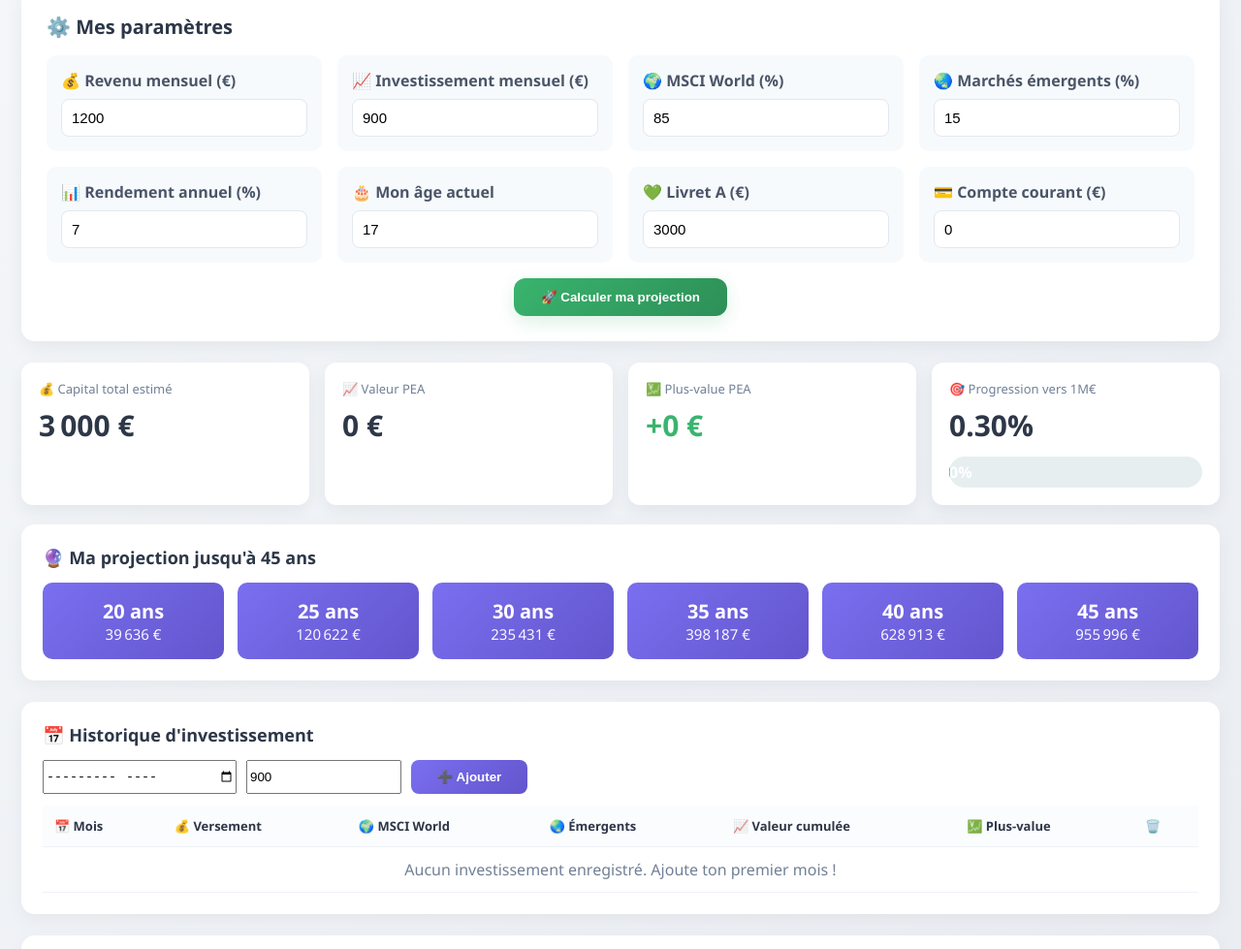
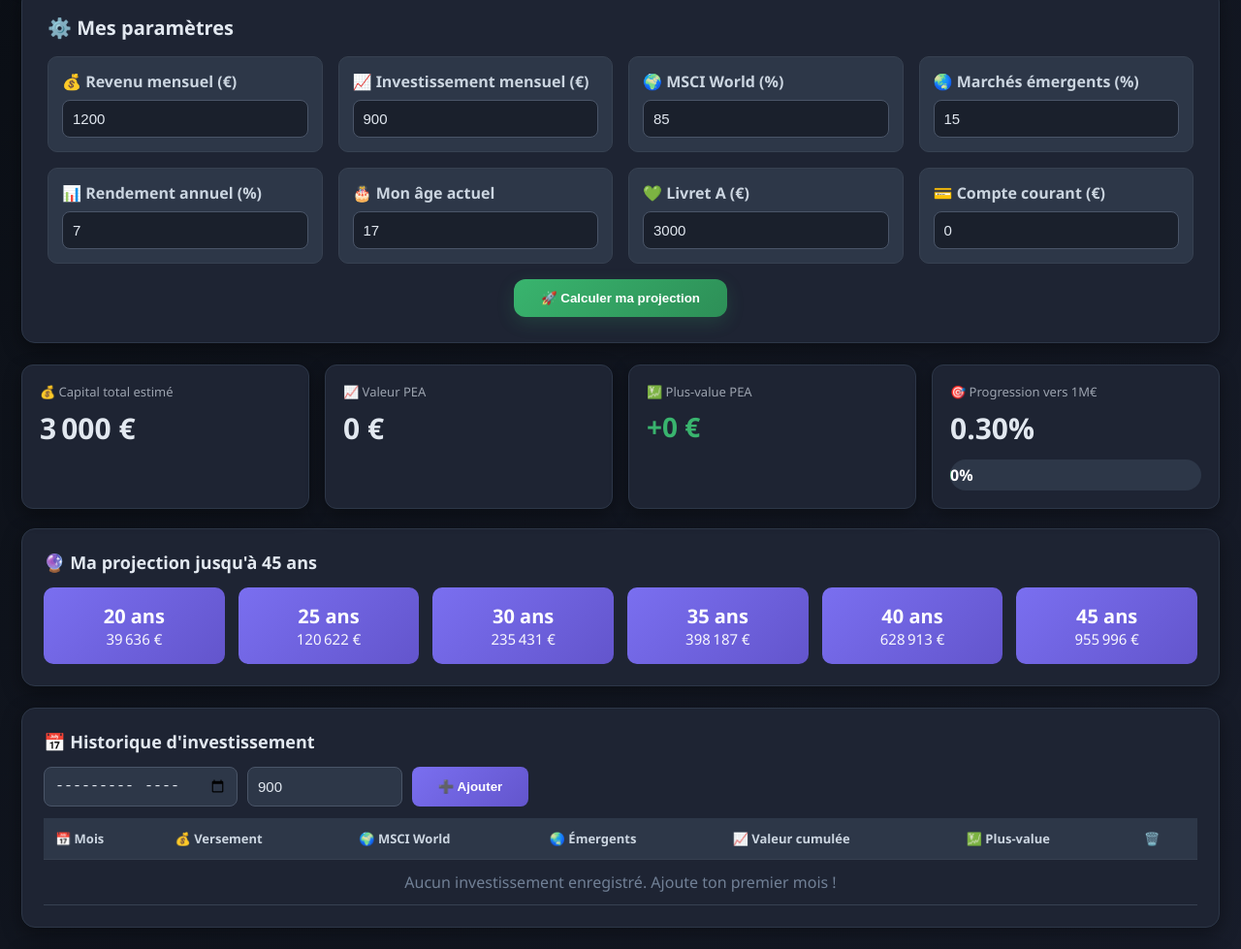
Before and after one commit to vforvendettaevy-spec/finace, a plain HTML site: page index.html in a window 1280 px wide. Shown: the part 255-1234 px from the top of the page at 97% size. Drawn offline with Linux system fonts and the light colour scheme.

Commit message:
Update index.html

```diff
--- a/index.html
+++ b/index.html
@@ -5,12 +5,12 @@
 <meta name="viewport" content="width=device-width,initial-scale=1" />
 <title>Dashboard PEA - LUKA_INVEST_PRO</title>
 <style>
-/* Styles inspirés de ton design : vert/violet, gros format lisible */
+/* Styles inspirés de ton design : vert/violet, gros format lisible - MODE SOMBRE */
 *{box-sizing:border-box}
 body{
   font-family: "Segoe UI", Roboto, Arial, sans-serif;
-  background: linear-gradient(135deg,#f5f7fa 0%,#e8ecf1 100%);
-  margin:0;padding:22px;color:#24303a;
+  background: linear-gradient(135deg,#0a0e14 0%,#1a1f2e 100%);
+  margin:0;padding:22px;color:#e2e8f0;
 }
 .container{max-width:1400px;margin:0 auto;}
 .header{
@@ -21,32 +21,41 @@ body{
 .header h1{font-size:34px;margin-bottom:6px}
 .header p{opacity:.95;font-size:16px}
 .params-section{
-  background:#fff;border-radius:14px;padding:26px;margin-bottom:22px;
-  box-shadow:0 6px 20px rgba(0,0,0,0.06);
+  background:#1e2433;border-radius:14px;padding:26px;margin-bottom:22px;
+  box-shadow:0 6px 20px rgba(0,0,0,0.4);border:1px solid #2d3748;
 }
-.params-title{font-size:20px;font-weight:700;color:#2d3748;margin-bottom:16px;display:flex;gap:10px;align-items:center}
+.params-title{font-size:20px;font-weight:700;color:#e2e8f0;margin-bottom:16px;display:flex;gap:10px;align-items:center}
 .params-grid{display:grid;grid-template-columns:repeat(auto-fit,minmax(240px,1fr));gap:16px}
-.param-item{background:#f7fafc;padding:14px;border-radius:10px;border:1px solid transparent;transition:all .18s}
-.param-item:hover{transform:translateY(-3px);border-color:#39b46e22}
-.param-item label{display:block;font-weight:600;color:#4a5568;margin-bottom:8px}
-.param-item input{width:100%;padding:10px;border-radius:8px;border:1px solid #e2e8f0;font-size:15px}
+.param-item{background:#2d3748;padding:14px;border-radius:10px;border:1px solid #374151;transition:all .18s}
+.param-item:hover{transform:translateY(-3px);border-color:#39b46e;}
+.param-item label{display:block;font-weight:600;color:#cbd5e0;margin-bottom:8px}
+.param-item input{width:100%;padding:10px;border-radius:8px;border:1px solid #4a5568;font-size:15px;background:#1a202c;color:#e2e8f0}
 .btn-primary{background:linear-gradient(135deg,#39b46e 0%,#2d8f57 100%);color:#fff;border:none;padding:12px 28px;border-radius:12px;font-weight:700;cursor:pointer;box-shadow:0 6px 18px rgba(57,180,110,.18);transition:transform .2s}
 .btn-primary:hover{transform:translateY(-3px)}
 .btn-primary:active{transform:translateY(0)}
 .stats-grid{display:grid;grid-template-columns:repeat(auto-fit,minmax(220px,1fr));gap:16px;margin:20px 0}
-.stat-card{background:#fff;padding:18px;border-radius:12px;box-shadow:0 6px 18px rgba(0,0,0,0.06)}
-.stat-label{font-size:13px;color:#718096;margin-bottom:8px}
-.stat-value{font-size:30px;font-weight:800;color:#2d3748}
-.progress-bar{background:#e6eef0;height:32px;border-radius:18px;overflow:hidden;margin-top:12px}
+.stat-card{background:#1e2433;padding:18px;border-radius:12px;box-shadow:0 6px 18px rgba(0,0,0,0.4);border:1px solid #2d3748}
+.stat-label{font-size:13px;color:#9ca3af;margin-bottom:8px}
+.stat-value{font-size:30px;font-weight:800;color:#e2e8f0}
+.progress-bar{background:#2d3748;height:32px;border-radius:18px;overflow:hidden;margin-top:12px}
 .progress-fill{height:100%;display:flex;align-items:center;justify-content:center;font-weight:700;color:#fff;background:linear-gradient(90deg,#39b46e,#2d8f57);transition:width .5s}
-.chart-section{background:#fff;border-radius:14px;padding:22px;margin-bottom:22px;box-shadow:0 6px 20px rgba(0,0,0,0.05)}
-.section-title{font-size:18px;font-weight:800;color:#2d3748;margin-bottom:14px}
+.chart-section{background:#1e2433;border-radius:14px;padding:22px;margin-bottom:22px;box-shadow:0 6px 20px rgba(0,0,0,0.4);border:1px solid #2d3748}
+.section-title{font-size:18px;font-weight:800;color:#e2e8f0;margin-bottom:14px}
 .table-controls{display:grid;grid-template-columns:200px 160px 120px;gap:10px;margin-bottom:12px}
+.table-controls input[type="month"],
+.table-controls input[type="number"]{
+  padding:10px;
+  border-radius:8px;
+  border:1px solid #4a5568;
+  background:#2d3748;
+  color:#e2e8f0;
+  font-size:15px;
+}
 .btn-add{background:linear-gradient(135deg,#7a6ff0,#6355cc);color:#fff;padding:10px;border-radius:8px;border:none;font-weight:700;cursor:pointer}
 .btn-delete{background:#e53e3e;color:#fff;border:none;padding:8px 10px;border-radius:6px;cursor:pointer}
 table{width:100%;border-collapse:collapse;margin-top:10px}
-th,td{padding:12px;text-align:left;border-bottom:1px solid #eef2f6}
-th{background:#fbfcfd;color:#2d3748;font-weight:700;font-size:13px}
+th,td{padding:12px;text-align:left;border-bottom:1px solid #374151;color:#e2e8f0}
+th{background:#2d3748;color:#cbd5e0;font-weight:700;font-size:13px}
 .positive{color:#39b46e;font-weight:800}
 .projection-grid{display:grid;grid-template-columns:repeat(auto-fit,minmax(150px,1fr));gap:14px;margin-top:10px}
 .projection-card{background:linear-gradient(135deg,#7a6ff0 0%,#6355cc 100%);color:#fff;padding:16px;border-radius:10px;text-align:center}
@@ -116,7 +125,7 @@ th{background:#fbfcfd;color:#2d3748;font-weight:700;font-size:13px}
     </div>
     <div class="stat-card">
       <div class="stat-label">💹 Plus-value PEA</div>
-      <div class="stat-value positive" id="plusValue">+0 €</div>
+      <div class="stat-value positive" id="plusValue" style="font-size:28px">+0 €</div>
     </div>
     <div class="stat-card">
       <div class="stat-label">🎯 Progression vers 1M€</div>
@@ -273,7 +282,12 @@ function calculer() {
 
   document.getElementById('capitalTotal').textContent = formatEuro(capitalTotal);
   document.getElementById('valeurPEA').textContent = formatEuro(valeurPEA);
-  document.getElementById('plusValue').textContent = (plusValue >= 0 ? '+' : '') + formatEuro(plusValue);
+
+  // Amélioration de l'affichage de la plus-value
+  const plusValueElement = document.getElementById('plusValue');
+  plusValueElement.textContent = (plusValue >= 0 ? '+' : '') + formatEuro(plusValue);
+  plusValueElement.className = plusValue >= 0 ? 'stat-value positive' : 'stat-value';
+
   document.getElementById('progression').textContent = progressionPctText + '%';
   const width = Math.min(Math.max(progressionPct, 0), 100);
   const bar = document.getElementById('progressBar');
```
